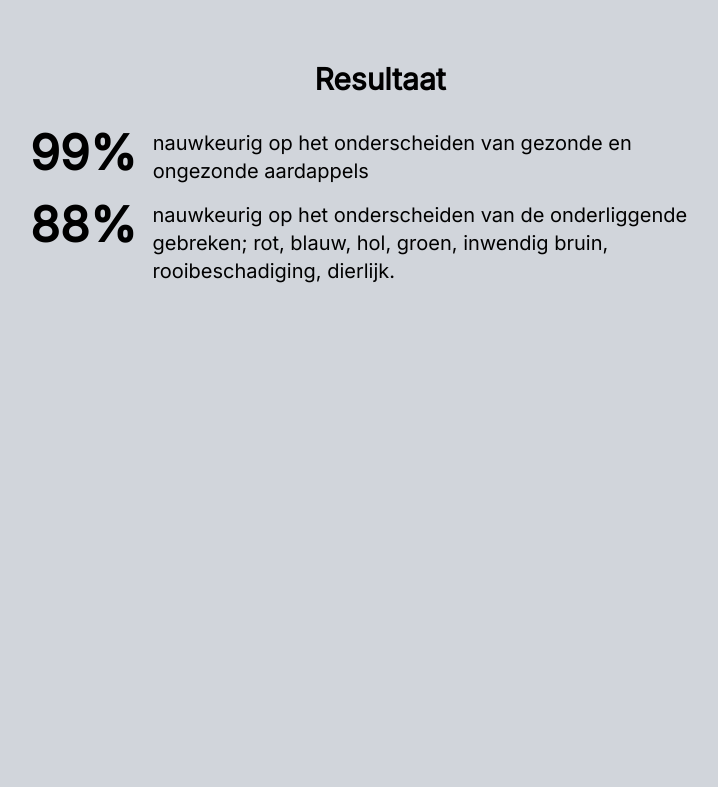
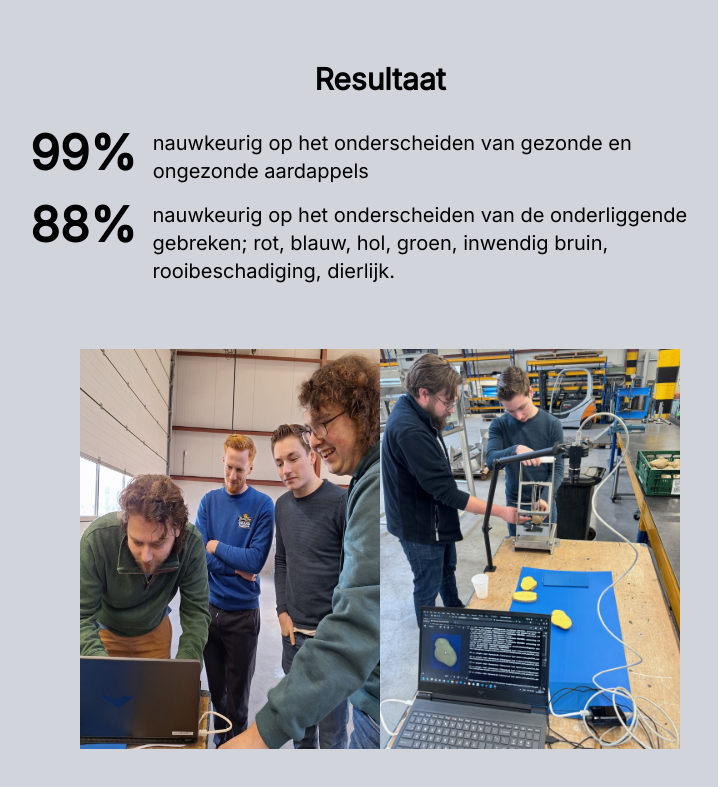
Before and after one commit to BPouw/capstone-portfolio, a plain HTML site: page index.html in a window 1280 px wide. Shown: the part 1513-2300 px from the top of the page, without its empty margins (260-978 px from the left). Before the commit the page ends 1862 px from the top, so only its background shows below. Drawn offline with nearby package versions, Linux system fonts and the light colour scheme.

Commit message:
added new pictures

```diff
--- a/index.html
+++ b/index.html
@@ -105,6 +105,11 @@ body {
                     </div>
                 </div>
             </div>
+
+            <div class="video-container mb-16 mx-auto flex md:flex-row flex-col">
+                <img src="groepsfoto.jpg" width="300" alt="">
+                <img src="setup.jpg" width="300" alt="">
+            </div>
             </div>
 
 
```
Also changed, not shown: groepsfoto.jpg (added), setup.jpg (added).
